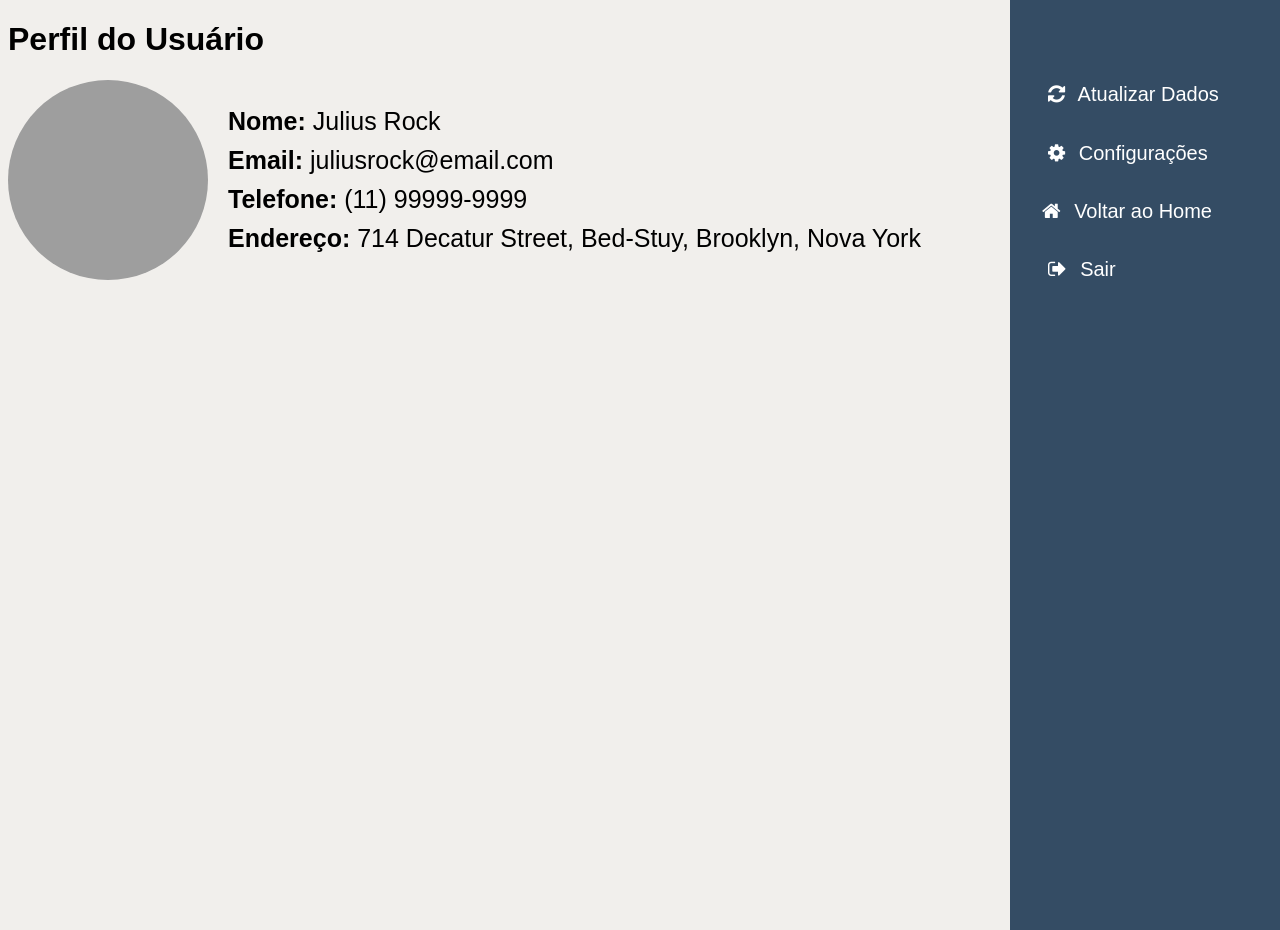
After one commit to VandersonMotta/equipamentosEPI, a Django app: page /perfil/ in a window 1280 px wide. The commit adds this page. Run offline with Django 5.2, Linux system fonts and the light colour scheme; grey boxes are pictures that could not be loaded.

Commit message:
Criação do perfil e ajustes do css

```diff
--- a/equipamentos_epi/app_home/static/css/style.css
+++ b/equipamentos_epi/app_home/static/css/style.css
@@ -1,3 +1,4 @@
+/*ESTILO DA BARRA LATERAL ESQUERDA*/
 .sidebar {
     height: 100%;
     width: 250px;
@@ -19,10 +20,10 @@
 .sidebar li,
 .accordion {
     padding: 10px;
-    font-size: 18px;
+    font-size: 20px;
     background-color: #092f49;
     color: white;
-    border: none;
+    border:none;
     width: 100%;
     text-align: left;
     cursor: pointer;
@@ -30,7 +31,8 @@
 
 .sidebar li:hover,
 .accordion:hover {
-    background-color: #6b8596;
+    background-color: #000000;
+    color: #ffffff;
 }
 
 .panel {
@@ -57,6 +59,7 @@
     color: black;
 }
 
+/*ESTILO DA BARRA HOME*/
 .navbar {
     width: 100%;
     height: 60px;
@@ -87,6 +90,8 @@
     border-radius: 200px;
     margin-left: 15px;
     vertical-align: middle;
+    width: 40px;
+    height: 40px;
 }
 
 .dropdown-content {
@@ -128,6 +133,7 @@
     border-top: none;
 }
 
+/*ESTILO DE FUNDO DA PAGINA*/
 .main-content {
     background-color: #F1EFEC;
     min-height: 100vh;
@@ -135,7 +141,7 @@
     padding: 20px;
 }
 
-
+/*ESTILO DOS FORMULARIOS*/
 form {
     max-width: 600px;
     margin: 20px auto;
@@ -171,3 +177,81 @@ form button:hover {
 form p {
     margin: 5px 0;
 }
+
+/*ESTILO DO HTML PERFIL*/
+body {
+    background-color: #F1EFEC;
+    margin: 10;
+    padding: 0;
+    font-family: Arial, sans-serif;
+}
+
+.perfil-info {
+    display: flex;
+    align-items: center;
+    gap: 20px;
+}
+
+.perfil-foto {
+    width: 200px;
+    height: 200px;
+    border-radius: 50%;
+    object-fit: cover;
+}
+
+.perfil-dados p {
+    font-size: 25px;
+    margin: 10px 0;
+}
+
+/* BARRA LATERAL DIREITA PERSONALIZADA */
+.perfil-sidebar-direita {
+    position: fixed;
+    top: 0;
+    right: 0;
+    width: 250px;
+    height: 100vh;
+    background-color: #344C64;
+    padding-top: 70px;
+    padding-left: 20px;
+    z-index: 9999;
+    color: white;
+}
+
+.perfil-sidebar-direita ul {
+    list-style-type: none;
+    padding: 0;
+    margin: 0;
+}
+
+.perfil-sidebar-direita li {
+    padding: 12px;
+    margin-bottom: 10px;
+    border-radius: 4px;
+}
+
+.perfil-sidebar-direita li:hover {
+    background-color: #000000;
+}
+
+.sidebar-button {
+    background: none;
+    border: none;
+    color: white;
+    font-size: 20px;
+    cursor: pointer;
+    width: 100%;
+    text-align: left;
+}
+
+.sidebar-button:link,
+.sidebar-button:visited {
+    color: white;
+    text-decoration: none;
+    display: block;
+}
+
+.sidebar-button i {
+    margin-right: 8px;
+    color: white;
+}
--- /dev/null
+++ b/equipamentos_epi/app_home/templates/app_home/pages/perfil.html
@@ -0,0 +1,33 @@
+{% load static %}
+<!DOCTYPE html>
+<html lang="pt-br">
+<head>
+    <meta charset="UTF-8">
+    <title>Perfil do Usuário</title>
+    <link rel="stylesheet" href="https://cdnjs.cloudflare.com/ajax/libs/font-awesome/4.7.0/css/font-awesome.min.css">
+    <link rel="stylesheet" href="{% static 'css/style.css' %}">
+</head>
+<body>
+    <div class="perfil-sidebar-direita">
+        <ul>
+            <li><button class="sidebar-button"><i class="fa fa-refresh"></i> Atualizar Dados</button></li>
+            <li><button class="sidebar-button"><i class="fa fa-cog"></i> Configurações</button></li>
+            <li><a href="/" class="sidebar-button"> <i class="fa fa-home"></i> Voltar ao Home</a></li>
+            <li><button class="sidebar-button"><i class="fa fa-sign-out"></i> Sair</button></li>
+        </ul>
+    </div>
+
+    <div class="perfil-content-wrapper">
+        <h1>Perfil do Usuário</h1>
+        <div class="perfil-info">
+            <img class="perfil-foto" src="https://static.wikia.nocookie.net/chris/images/a/ad/10331502061.jpg/revision/latest?cb=20130104221203&path-prefix=pt-br" alt="Foto de Perfil">
+            <div class="perfil-dados">
+                <p><strong>Nome:</strong> Julius Rock</p>
+                <p><strong>Email:</strong> juliusrock@email.com</p>
+                <p><strong>Telefone:</strong> (11) 99999-9999</p>
+                <p><strong>Endereço:</strong>  714 Decatur Street, Bed-Stuy, Brooklyn, Nova York</p>
+            </div>
+        </div>
+    </div>
+</body>
+</html>
--- a/equipamentos_epi/app_home/urls.py
+++ b/equipamentos_epi/app_home/urls.py
@@ -17,4 +17,5 @@ urlpatterns = [
     path('excluir_epi/<int:id>/', views.excluir_epi, name= 'excluir_epi'),
     path('listar_registro_relatorio/', views.listar_registro_relatorio, name= 'listar_registro_relatorio'),
     path('relatorio_colaborador/', views.relatorio_colaborador, name= 'relatorio_colaborador'),
+    path('perfil/', views.perfil),
 ]
--- a/equipamentos_epi/app_home/views.py
+++ b/equipamentos_epi/app_home/views.py
@@ -147,3 +147,6 @@ def relatorio_colaborador(request):
         'registros': registros,
         'termo_busca': termo_busca,
     })
+
+def perfil(request):
+    return render(request, 'app_home/pages/perfil.html')
```
Also changed, not shown: equipamentos_epi/app_home/templates/app_home/pages/home.html (+4 -4 lines).
